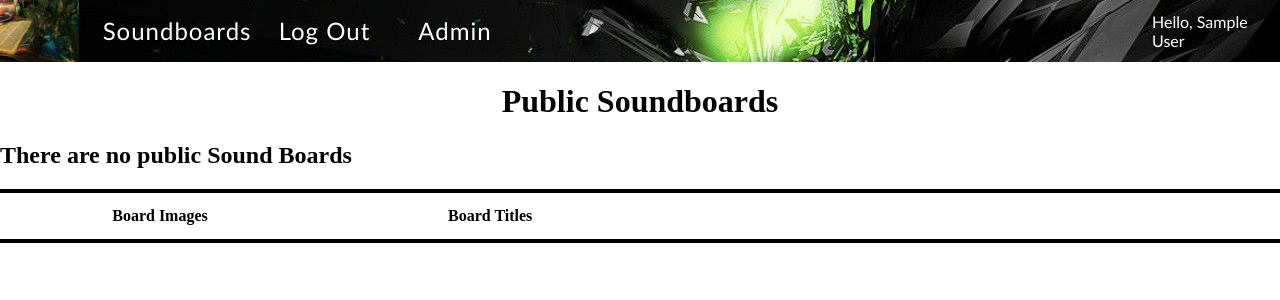
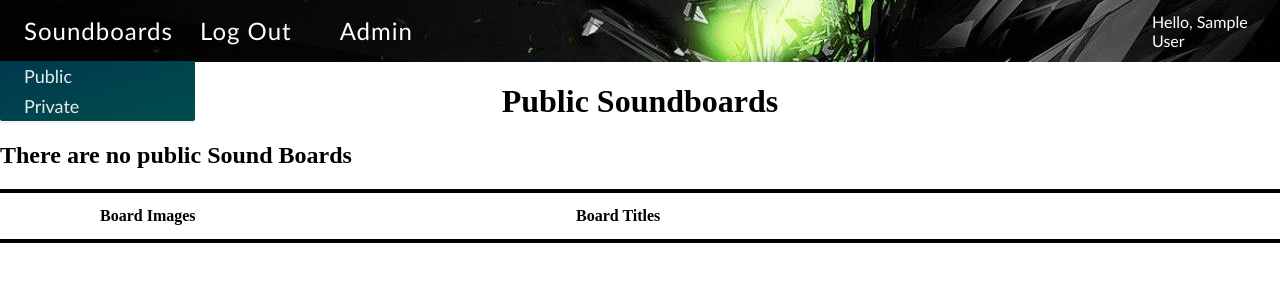
Before and after one commit to tol003/myPersonalSB, a PHP site: page /landing.php in a window 1280 px wide. Shown: the top 300 px of the page. Run offline with PHP 8.4, Linux system fonts and the light colour scheme; the visitor is signed in with stand-in values (Sample User, id 1); data that the repository does not hold is empty.

Commit message:
landing page and css adjustments

```diff
--- a/css/main.css
+++ b/css/main.css
@@ -17,7 +17,7 @@ h1{
   font-family: optima, sans serif;
 }
 
-#logo{
+/*#logo{
   display: flex;
   justify-content: center;
   flex-grow: 0.5;
@@ -27,7 +27,7 @@ h1{
   background-position: center;
   background-size: cover;
   background-repeat: no-repeat;
-}
+}*/
 
 .nav-container > ul{
   display: flex;
@@ -190,49 +190,39 @@ h1{
 table{
   width: 100%;
   border-collapse: collapse;
+  position: absolute;
 }
 
 #table-heading{
   height: 50px;
+  border-top: 4px solid black;
+  border-bottom: 4px solid black;
+}
+
+#sb-image{
+  width: 35%;
+  text-align: left;
+  position: relative;
+  padding: 0 0 0 100px;
+}
+
+#sb-title{
+  width: 65%;
+  text-align: left;
+  padding: 0 0 0 10%;
+  position: relative;
+}
+
+.sb-box{
+  border-bottom: 2px solid black;
 }
 
 .sb-main-image{
   height: 140px;
   width: 220px;
-}
-
-#sb-image{
-  width: 25%;
-  text-align: center;
-  border-top: 4px solid black;
-  border-bottom: 4px solid black;
-}
-
-#sb-title{
-  width: 75%;
-  text-align: left;
-  padding: 0 0 0 10%;
-  border-top: 4px solid black;
-  border-bottom: 4px solid black;
-}
-
-tr{
-  height: 150px;
-  width: 100%;
-  margin: 0 0 20px 0;
-  /*border-bottom: 2px solid black;*/
-}
-
-.image-column{
-  width: 25%;
-  border-bottom: 2px solid black;
-}
-
-.sb-form{
-  display: flex;
-  justify-content: center;
-  width: 100%;
-  margin: 0 0 0 2px;
+  position: relative;
+  left: 8%;
+  top: 2px;
 }
 
 .sb-image-btn{
@@ -240,7 +230,8 @@ tr{
   width: 220px;
   border: 1px solid black;
   position: relative;
-  left: -220px;
+  left: -42%;
+  bottom: 2px;
   opacity: 0;
 }
 
@@ -249,28 +240,10 @@ tr{
 }
 
 .title-column{
-  width: 75%;
-  padding: 0 0 0 10%;
-  border-bottom: 2px solid black;
+  padding: 0 0 0 8%;
 }
 /** end table adjustments **/
 
-
-/** screen size adjustments **/
-@media screen and (min-width: 1000px){
-  #logo{
-    display: flex;
-    justify-content: center;
-    flex-grow: 0.5;
-    flex-shrink: 0;
-    flex-basis: 2%;
-    background-image: url('../site_images/trees_small.jpg');
-    background-position: center;
-    background-size: cover;
-    background-repeat: no-repeat;
-  }
-}
-/** end screen adjustments **/
 
 /** sound overlays **/
 #sound-container{
--- a/landing.php
+++ b/landing.php
@@ -5,14 +5,13 @@
 <html lang="en">
 <head>
   <meta charset="UTF-8">
-  <title>v2 Soundboard</title>
+  <title>v2.1 Soundboard</title>
   <?php
     include('header.php');
   ?>
 </head>
 <body>
   <div class="nav-container">
-    <div id="logo"></div>
     <ul>
       <li><a href="./landing.php"><div>Soundboards</div></a>
         <div>
@@ -50,6 +49,7 @@
   </div>
   <h1>Public Soundboards</h1>
   <table id="soundboard-container">
+    <tbody>
       <tr id="table-heading">
         <th id="sb-image">Board Images</th>
         <th id="sb-title">Board Titles</th>
@@ -58,5 +58,7 @@
         require_once('action.php');
         createLanding();
       ?>
+    </tbody>
+  </table>
 </body>
 </html>
--- a/login.php
+++ b/login.php
@@ -5,14 +5,13 @@
 <html lang="en">
 <head>
   <meta charset="UTF-8">
-  <title>Login v2 Soundboard</title>
+  <title>Login v2.1 Soundboard</title>
   <?php
     include('header.php');
   ?>
 </head>
 <body id="login-body">
   <div class="nav-container">
-    <div id="logo"></div>
     <ul>
       <li><a href="./landing.php"><div>Soundboards</div></a>
         <div>
--- a/registration.php
+++ b/registration.php
@@ -5,14 +5,13 @@
 <html lang="en">
 <head>
   <meta charset="UTF-8">
-  <title>Registration v2 Soundboard</title>
+  <title>Registration v2.1 Soundboard</title>
   <?php
     include('header.php');
   ?>
 </head>
 <body id="reg-body">
   <div class="nav-container">
-    <div id="logo"></div>
     <ul>
       <li><a href="./landing.php"><div>Soundboards</div></a>
         <div>
```
Lines whose indentation alone changed are shown as unchanged.
